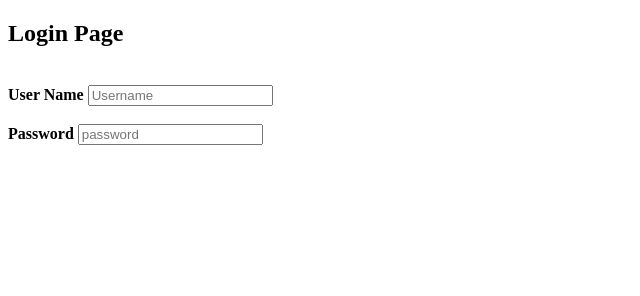
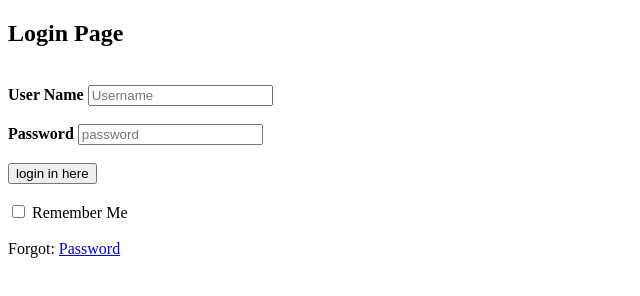
Before and after one commit to Rasibul/login-from, a plain HTML site: page index.html in a window 1280 px wide. Shown: the whole page, without its empty margins (0-640 px from the left). Drawn offline with Linux system fonts and the light colour scheme.

Commit message:
third task done

```diff
--- a/index.html
+++ b/index.html
@@ -21,6 +21,12 @@
             </label>
             <input type="password" name="pass" id="pass" placeholder="password">
             <br><br>
+            <input type="button" name="log" id="log" value="login in here">
+            <br><br>
+            <input type="checkbox" name="check" id="check">
+            <span>Remember Me</span>
+            <br><br>
+            Forgot: <a href="#">Password</a>
         </form>
 
     </div>
```
